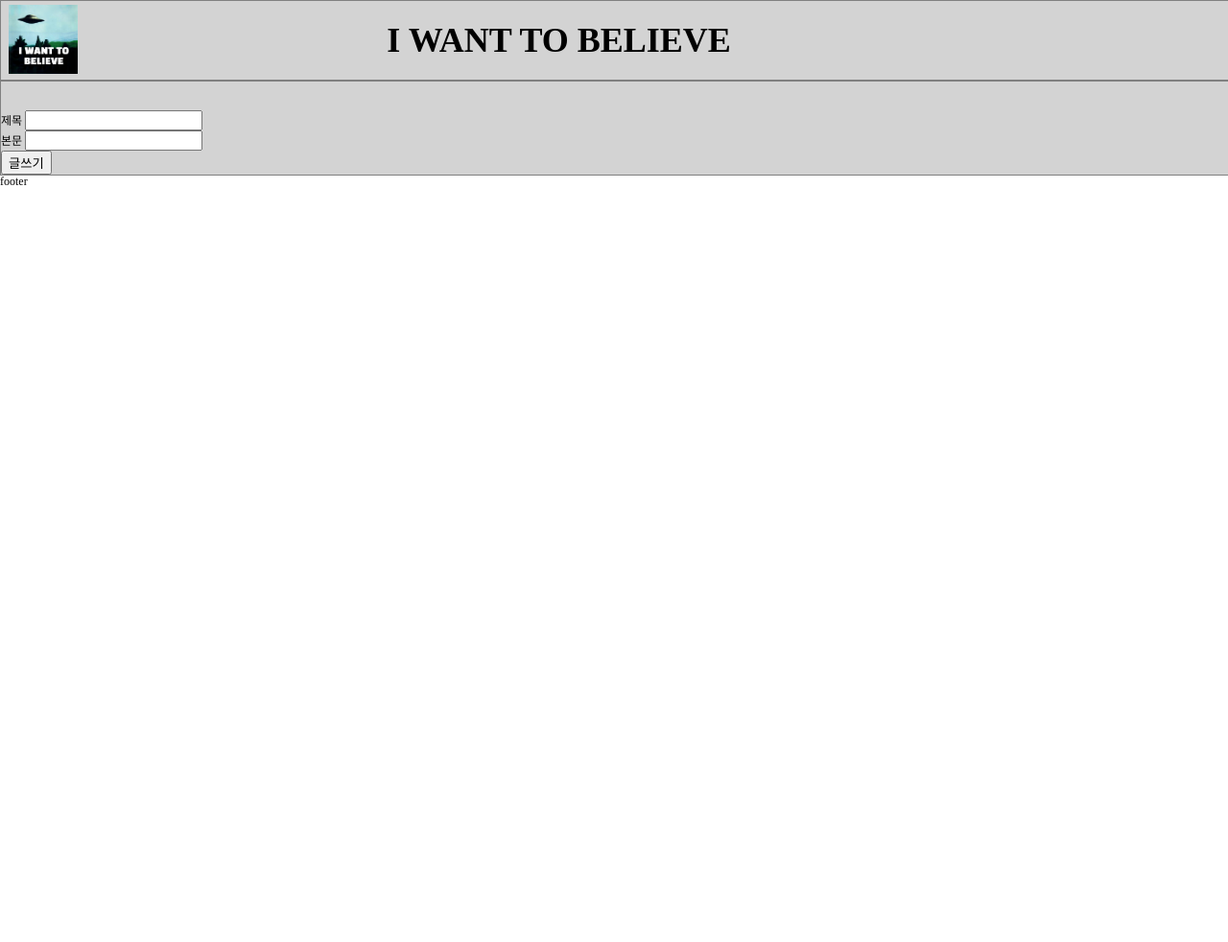
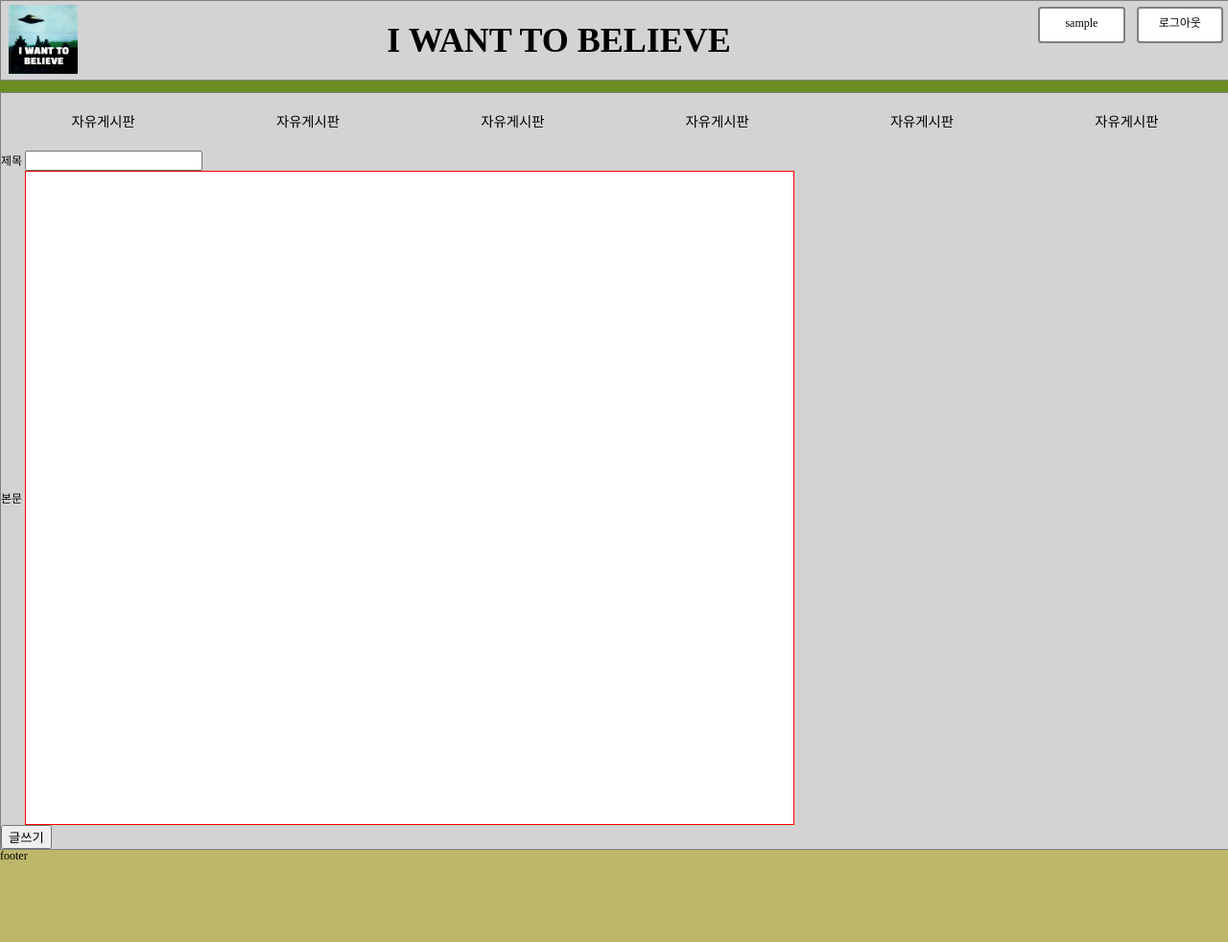
Before and after one commit to nomore12/flask_tutorial, a Flask app: template project/templates/edit.html in a window 1280 px wide. Shown: the whole page at 96% size. Before the commit the page ends 193 px from the top, so only its background shows below. Run offline with Flask 2, Linux system fonts and the light colour scheme; the template is opened without the code that fills it: most values are stand-ins (such as "Sample title", 1, 10 or a date in 2020); parts of the project's set-up code (start-up, migrations or seed data) failed here and were passed over.

Commit message:
글 보기 구현

```diff
--- a/project/app.py
+++ b/project/app.py
@@ -3,6 +3,7 @@ from datetime import datetime
 import sqlite3
 from pprint import pprint
 import json
+from datetime import timedelta
 
 from flask import Flask, render_template, request, redirect, url_for, session, current_app
 
@@ -11,6 +12,12 @@ from configs import dictConfig
 
 
 app = Flask(__name__)
+
+
+@app.before_request
+def make_session_permanent():
+    session.permanent = True
+    app.permanent_session_lifetime = timedelta(minutes=5)
 
 
 @app.template_filter('today')
@@ -25,25 +32,32 @@ def http_404():
 
 @app.route('/')
 def index():
+    current_app.logger.debug(str(session.get('user', '없음')))
+    current_app.logger.debug(f"list session: {str(session)}")
     articles = get_all_articles()
-    if session.get("user", "") == "":
-        user = None
-    else:
-        try:
-            user = session.get("user", '')
-        except Exception as e:
-            return redirect(url_for('.http_404', context={'message': e}))
+    user = session.get('user', '')
     context = {
         'user': user,
         'articles': articles,
-        'users': get_all_users(),
     }
     return render_template('list.html', context=context)
 
 
+@app.route('/article/<id>')
+def article_detail(id):
+    current_app.logger.debug(f"edit session: {str(session)}")
+    article = get_article(id)
+    article['content'] = article['content'].replace('\n', '<br>')
+    user = session.get('user', '')
+    if user == '':
+        current_app.logger.debug('로그인 되어있는 유저가 없습니다.')
+        return redirect(url_for('.login'))
+    return render_template('detail.html', context={'article': article})
+
+
 @app.route('/login', methods=['POST', 'GET'])
 def login():
-    current_app.logger.debug(f"request method i]s: {request.method}")
+    current_app.logger.debug(f"login session: {str(session)}")
     if request.method != 'POST':
         return render_template('login.html', context={'message': None})
     email = request.form.get('email', '')
@@ -59,6 +73,7 @@ def login():
 
 @app.route('/logout')
 def logout():
+    current_app.logger.debug(f"logout session: {str(session)}")
     if session.get('user', '') == '':
         return redirect(url_for(('.index'), context={'user': None}))
     session.pop('user')
@@ -69,6 +84,7 @@ def logout():
 
 @ app.route('/register', methods=['POST', 'GET'])
 def register():
+    current_app.logger.debug(f"register session: {str(session)}")
     if request.method != 'POST':
         return render_template('register.html', context={"message": None})
     username = request.form.get('username', '').strip()
@@ -83,28 +99,26 @@ def register():
     return redirect(url_for('.index'))
 
 
-@ app.route('/edit')
-def write_article_page():
+@ app.route('/edit/<id>')
+def write_article_page(id):
+    current_app.logger.debug(f"edit session: {str(session)}")
+
     if session.get('user', '') == '':
-        return redirect(url_for('.index'))
+        return redirect(url_for('.login'))
     user = session.get('user', '')
-    return render_template('edit.html', context=user)
+
+    return render_template('edit.html', context={'user': user})
 
 
-@ app.route('/create', methods=['POST', ])
+@app.route('/create', methods=['POST', ])
 def write_article():
+    current_app.logger.debug(f"create session: {str(session)}")
     if request.method != 'POST':
-        return redirect(url_for('.create'))
-
-    user_id = request.form['user_id']
-    title = request.form.get('title', '')
-    current_app.logger.debug(f"article title is {title}")
-
-    content = request.form.get('content', '')
-    current_app.logger.debug(f"article content is {content}")
-
-    create_article(user_id, title, content)
-
+        return redirect(url_for('.write_article'))
+    id = request.form.get('user_id', '')
+    title = request.form.get('title', '').strip()
+    content = request.form.get('content')
+    create_article(id, title, content)
     return redirect(url_for('.index'))
 
 
--- a/project/create_database.py
+++ b/project/create_database.py
@@ -8,15 +8,15 @@ conn.execute('PRAGMA foreign_keys = 1;')
 
 conn.execute('CREATE TABLE user \
             (id INTEGER NOT NULL PRIMARY KEY AUTOINCREMENT, \
-            username VARCHAR(128) NOT NULL, \
-            email VARCHAR(255) NOT NULL, \
+            username VARCHAR(256) NOT NULL, \
+            email VARCHAR(1024) NOT NULL, \
             password VARVARCHAR(255) NOT NULL, \
             created_at VARCHAR(64) NOT NULL);')
 
 conn.execute('CREATE TABLE article \
             (id INTEGER NOT NULL PRIMARY KEY AUTOINCREMENT, \
             user_id INTEGER REFERENCES user(id) ON UPDATE CASCADE, \
-            title VARCHAR(512) NOT NULL, \
+            title VARCHAR(1024) NOT NULL, \
             content TEXT NOT NULL, \
             created_at VARCHAR(64) NOT NULL); ')
 
--- a/project/static/css/style.css
+++ b/project/static/css/style.css
@@ -4,6 +4,20 @@
   margin: auto;
   background-color: lightgray;
   border: 1px solid grey;
+}
+
+.main-content {
+  min-height: calc(100vh - 16rem);
+}
+
+.header {
+  min-height: 8rem;
+  background-color: olivedrab;
+}
+
+.section {
+  min-height: 5rem;
+  padding: 2rem 3rem;
 }
 
 .logo {
@@ -17,16 +31,38 @@
   padding: 4px 8px;
 }
 
-.divider {
-  padding: 10px 0px;
+.navbar {
+  height: 3rem;
+  padding: 1rem 0;
+  display: flex;
+  flex-direction: row;
+  justify-content: space-around;
 }
 
-.content {
-  margin-top: 10px;
+.navbar-item {
+  min-height: 35%;
+  min-width: calc(1280px / 5 * 0.4);
+  display: flex;
+  align-items: center;
+  justify-content: center;
+  font-size: 1.2rem;
+  text-decoration: none;
+  border-radius: 10px;
 }
 
-.form-content-text {
+.navbar-item:hover {
+  background-color: white;
+  text-decoration: underline;
+  cursor: grabbing;
+}
+
+input[type="textarea"] {
+  border: 1px solid red;
   padding: 20px 0px;
+  width: 800px;
+  height: 640px;
+  resize: vertical;
+  white-space: pre-wrap;
 }
 
 .list-wrapper {
@@ -60,8 +96,16 @@
   justify-content: center;
 }
 
+.is-justify-content-stretch {
+  align-items: stretch;
+}
+
 .is-align-items-center {
   align-items: center;
+}
+
+.is-align-items-stretch {
+  align-items: stretch;
 }
 
 .is-flex-grow-1 {
@@ -146,6 +190,11 @@
   color: inherit;
 }
 
+.footer {
+  height: 8rem;
+  background-color: darkkhaki;
+}
+
 .font-size-1 {
   font-size: 1rem;
 }
--- /dev/null
+++ b/project/static/js/edit.js
@@ -0,0 +1,14 @@
+"use strict";
+
+function enterToBr(event) {
+  console.log("raise event");
+  if (event.code === "Enter") {
+    console.log("key down enter");
+    event.preventDefault();
+    //     text = document.getElementById("content");
+    //     text.replaceAll("\n", "<br/>");
+    //   }
+  }
+}
+
+window.onload = enterToBr;
--- a/project/templates/base.html
+++ b/project/templates/base.html
@@ -15,14 +15,13 @@
       rel="stylesheet"
       href="{{ url_for('static', filename='css/colors.css') }}"
     />
+    {% block javascript %} {% endblock %}
     <title>{% block title %}게시판{% endblock %}</title>
   </head>
   <body>
     <header class="header">
-      <nav
-        class="navbar container is-flex-row is-justify-content-space-between"
-      >
-        <div class="nav-item is-align-items-center">
+      <nav class="container is-flex-row is-justify-content-space-between">
+        <div class="is-flex-row is-align-items-center">
           <div class="logo-wrapper">
             <img
               class="logo"
@@ -30,16 +29,28 @@
             />
           </div>
         </div>
-        <div class="nav-item is-flex-row is-align-items-center">
+        <div class="is-flex-row is-align-items-center">
           <p class="center-logo font-size-4 font-weight-600">
             <a href="/" class="link">I WANT TO BELIEVE</a>
           </p>
         </div>
-        {% block login %} {% if context.user %}
+        {% block login %} {% if context.user == '' %}
+
+        <div class="is-flex-row is-align-items-center">
+          <div class="py-1">
+            <a href="/login" class="btn">로그인</a>
+          </div>
+          <div class="py-1">
+            <a href="/register" class="btn">회원가입</a>
+          </div>
+        </div>
+
+        {% else %}
+
         <div id="user_profile_wrapper">
           <div class="nav-item is-flex-row is-align-items-center">
             <div class="py-1">
-              <a href="/profile" class="btn">{{ context.user.username }}</a>
+              <a href="/#" class="btn">{{ context.user.username }}</a>
             </div>
             <div class="py-1">
               <a href="/logout" class="btn">로그아웃</a>
@@ -47,24 +58,19 @@
           </div>
         </div>
 
-        {% else %}
-
-        <div class="nav-item is-flex-row is-align-items-center">
-          <div class="py-1">
-            <a href="login" class="btn">로그인</a>
-          </div>
-          <div class="py-1">
-            <a href="/register" class="btn">회원가입</a>
-          </div>
-        </div>
-
         {% endif %} {% endblock %}
       </nav>
     </header>
 
-    <div class="container">
-      <div class="divider"></div>
-      <div class="content">
+    <div class="container main-content">
+      <div id="category" class="navbar">
+        <a class="navbar-item">자유게시판</a>
+        <a class="navbar-item">자유게시판</a>
+        <a class="navbar-item">자유게시판</a>
+        <a class="navbar-item">자유게시판</a>
+        <a class="navbar-item">자유게시판</a>
+        <a class="navbar-item">자유게시판</a>
+      </div>
       <div class="body">
         <div class="content">{% block content %} {% endblock %}</div>
         {% block bottom_nav %}
@@ -73,10 +79,13 @@
         >
           <a href="#" class="btn">다음 페이지</a>
           <div class="pagenation nav-item">123456</div>
-            <a href="/edit" class="btn">글쓰기</a>
+          {% if context.user == '' %}
+          <a href="/edit/{{context.user.id}}" class="btn hidden"></a>
+          {% else %}
+          <a href="/edit/{{context.user.id}}" class="btn">글쓰기</a>
+          {% endif %}
         </div>
         {% endblock %}
-        </div>
       </div>
     </div>
     <footer class="footer">footer</footer>
--- a/project/templates/edit.html
+++ b/project/templates/edit.html
@@ -1,31 +1,30 @@
-{% extends 'base.html' %} {% block title %} 글쓰기 {% endblock %} {% block login
-%}
-<div class="nav-item is-flex-row is-align-items-center hidden">
-  <div class="py-1">
-    <div href="/profile" class="btn hidden"></div>
-  </div>
-  <div class="py-1">
-    <div href="/logout" class="btn hidden"></div>
-  </div>
-</div>
-{% endblock %} {% block content %}
+{% extends 'base.html' %} {% block javascript %}
+<script defer src="{{ url_for('static', filename='js/edit.js') }}"></script>
+{% endblock %} {% block title %} 글쓰기 {% endblock %} {% block content %}
 <form action="/create" method="post">
   <input
     type="text"
     name="user_id"
     id="user_id"
     hidden
-    value="{{context.id}}"
+    value="{{context.user.id}}"
   />
   <div>
     <label for="title">제목</label>
-    <input type="text" name="title" id="title" maxlength="256" />
+    <input required type="text" name="title" id="title" maxlength="256" />
   </div>
   <div>
     <label class="form-content-text" for="content">본문</label>
-    <input type="text" name="content" id="content" />
+    <input
+      minlength="16"
+      wrap="hard"
+      required
+      type="textarea"
+      name="content"
+      id="content"
+    />
   </div>
   <div><input type="submit" value="글쓰기" /></div>
 </form>
 
-{% endblock %} {% block bottom_nav %}{% endblock %}
+{% endblock %} {% block bottom_nav %} {% endblock %}
--- a/project/templates/http_404.html
+++ b/project/templates/http_404.html
@@ -2,4 +2,4 @@
 
 <h1>알 수 없는 문제가 발생했습니다. 관리자에게 문의바랍니다.</h1>
 <p>{{ message }}</p>
-{%endblock%}
+{%endblock%} {% block bottom_nav %} {% endblock %}
--- a/project/templates/register.html
+++ b/project/templates/register.html
@@ -33,4 +33,4 @@
   <div><input name="submit" type="submit" value="회원 가입" /></div>
 </form>
 
-{% block bottom_nav %} {%endblock%} {% endblock %}
+{% endblock %} {% block bottom_nav %} {% endblock %}
```
Also changed, not shown: docs/user_story.md (added, +56 -0 lines), project/query.py (+18 -2 lines), project/templates/detail.html (+15 -12 lines), project/templates/index.html (deleted, +0 -22 lines), project/templates/list.html (+6 -2 lines), project/templates/result.html (deleted, +0 -12 lines). Lines whose indentation alone changed are shown as unchanged.
